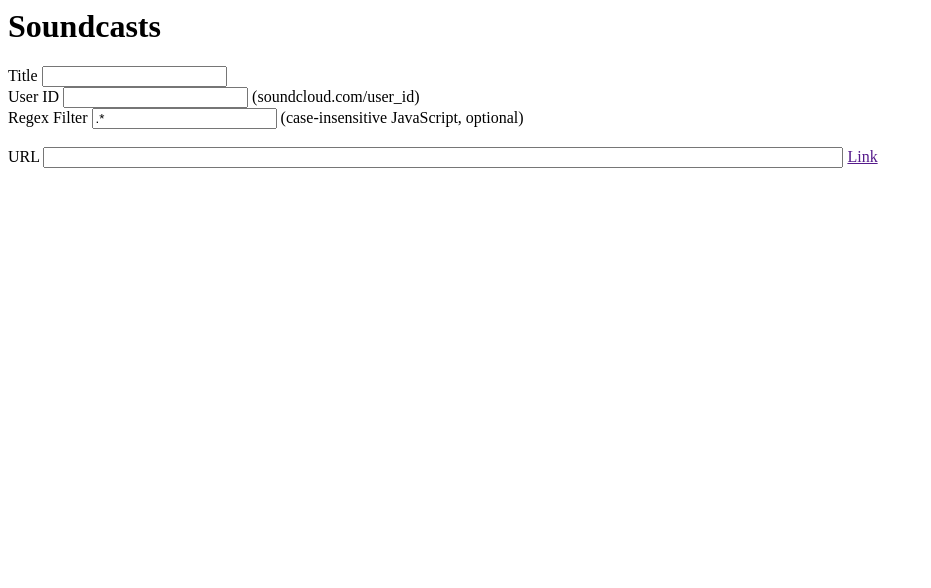
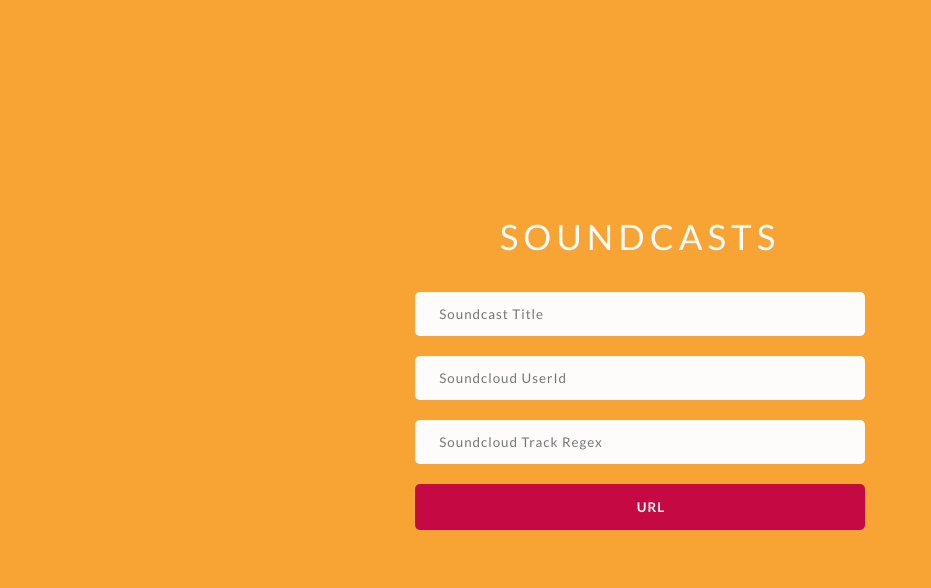
Before and after one commit to soundcasts/soundcasts-server, a website: page static/index.html in a window 1280 px wide. Shown: the whole page, without its empty margins (0-931 px from the left). Drawn offline with Linux system fonts and the light colour scheme.

Commit message:
slightly sexier

```diff
--- a/static/index.html
+++ b/static/index.html
@@ -1,40 +1,38 @@
-<title>Soundcasts</title>
-<link rel="icon" href="favicon.ico" />
-
-<h1>Soundcasts</h1>
-
-<label for="title">Title</label>
-<input type="text" id="title" />
-
-<br/>
-
-<label for="userId">User ID</label>
-<input type="text" id="userId" />
-(soundcloud.com/user_id)
-
-<br/>
-
-<label for="regexString">Regex Filter</label>
-<input type="text" id="regexString" value=".*" />
-(case-insensitive JavaScript, optional)
-
-<br/>
-<br/>
-
-<label for="url">URL</label>
-<input type="text" id="url" style="width: 800px;" />
-<a href="" id="link" target="_blank">Link</a>
-
-
+<html>
+  <head>
+    <meta charset="utf-8">
+    <title>Soundcasts</title>
+    <link rel="stylesheet" href="/style.css">
+    <link href='https://fonts.googleapis.com/css?family=Lato:400,700' rel='stylesheet' type='text/css'>
+  </head>
+  <body>
+    <div class="setup">
+      <div class="header">
+         <p>Soundcasts</p>
+      </div>
+      <div class="input">
+        <input type="text" class="sc-input" id="sc-title" placeholder="Soundcast Title">
+      </div>
+      <div class="input">
+        <input type="text" class="sc-input" id="sc-userId" placeholder="Soundcloud UserId">
+      </div>
+      <div class="input">
+        <input type="text" class="sc-input" id="sc-regex" placeholder="Soundcloud Track Regex">
+      </div>
+      <div class="input">
+        <input type="submit" class="sc-link" id="sc-link" value="URL">
+      </div>
+    </div>
+  </body>
 <script>
   var eventName = 'keyup';
-  id('title').addEventListener(eventName, inputsChanged);
-  id('userId').addEventListener(eventName, inputsChanged);
-  id('regexString').addEventListener(eventName, inputsChanged);
+  id('sc-title').addEventListener(eventName, inputsChanged);
+  id('sc-userId').addEventListener(eventName, inputsChanged);
+  id('sc-regex').addEventListener(eventName, inputsChanged);
 
-  function title() { return id('title').value; }
-  function userId() { return id('userId').value; }
-  function regexString() { return id('regexString').value; }
+  function title() { return document.getElementById('sc-title').value; }
+  function userId() { return document.getElementById('sc-userId').value; }
+  function regexString() { return document.getElementById('sc-regex').value; }
 
   function inputsChanged() {
     var url = '';
@@ -44,11 +42,11 @@
       url += '&userId=' + encodeURIComponent(userId());
       url += '&regexString=' + encodeURIComponent(regexString());
     }
-    id('url').value = url;
-    id('link').setAttribute('href', url);
+    id('sc-link').value = url;
   }
 
   function id(id) {
     return document.getElementById(id);
   }
 </script>
+</html>
--- /dev/null
+++ b/static/style.css
@@ -0,0 +1,68 @@
+body {
+  background: #F8A434;
+  font-family: 'Lato', sans-serif;
+  color: #FDFCFB;
+  text-align: center;
+}
+
+.setup {
+  width: 450px;
+  margin: 17% auto;
+}
+
+.header {
+  font-size: 35px;
+  text-transform: uppercase;
+  letter-spacing: 5px;
+}
+
+.input {
+  display: flex;
+  align-items: center;
+  margin-bottom: 20px;
+}
+
+.sc-input {
+  height: 44px;
+  border: none;
+}
+
+input {
+  width: 100%;
+  background: #FDFCFB;
+  font-family: inherit;
+  color: #737373;
+  letter-spacing: 1px;
+  text-indent: 5%;
+  border-radius: 5px 5px 5px 5px;
+}
+
+input.sc-input:focus {
+  outline: none;
+  outline: 2px solid #e74c3c;
+  box-shadow: 0 0 2px #e74c3c;
+}
+
+.sc-link {
+  height: 44px;
+  border: none;
+  width: 100%;
+  height: 46px;
+  text-align: center;
+  background: #C50A43;
+  font-family: inherit;
+  font-weight: bold;
+  color: inherit;
+  letter-spacing: 1px;
+  border-radius: 5 5 5 5;
+  cursor: pointer;
+  transition: background .2s ease-in-out;
+}
+
+.sc-link:focus {
+  outline: none;
+}
+
+.sc-link:hover {
+  background: #DA3164;
+}
```
